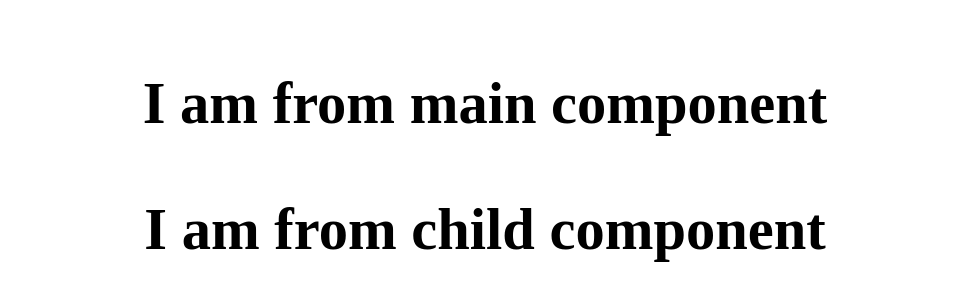
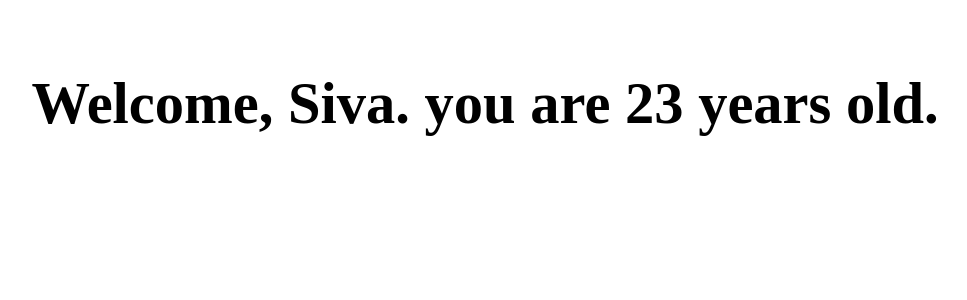
Before and after one commit to Sivakumar-U/UI_Learnings, a React (Vite) app: page / in a window 1280 px wide. Shown: the part 200-500 px from the top of the page, without its empty margins (155-1122 px from the left). Built offline with nearby package versions, Linux system fonts and the light colour scheme.

Commit message:
[Siva]Added: How to pass string and number arguments to child component from Parent component.

```diff
--- a/src/App.jsx
+++ b/src/App.jsx
@@ -1,10 +1,10 @@
 import React from 'react';
-import Parent from './Parent';
+import Parent1 from './Parent1';
 
 const App = () => {
   return (
     <div>
-      <Parent/>
+      <Parent1/>
     </div>
   );
 };
--- /dev/null
+++ b/src/Parent1.jsx
@@ -0,0 +1,26 @@
+import React from 'react'
+
+//Option:2(Using destructuring)
+// function Display({name, age}){ {/*Using Destructuring we are accesing the properties from parent1 component.*/}
+//     return(
+//         <h3>Welcome, {name}. you are {age} years old.</h3>
+//     )
+// }
+
+//Option:1(using Props)
+function Display(props){ // props means properties or arguments getting from parent1 component.
+    return (
+        <h3>Welcome, {props.name}. you are {props.age} years old.</h3>
+    );
+}
+
+function Parent1() {
+  return (
+    <div className='main'>
+      <Display name="Siva" age={23}/> {/*Calling child component and passing the arguments */}
+    </div>
+  )
+}
+
+
+export default Parent1
```
